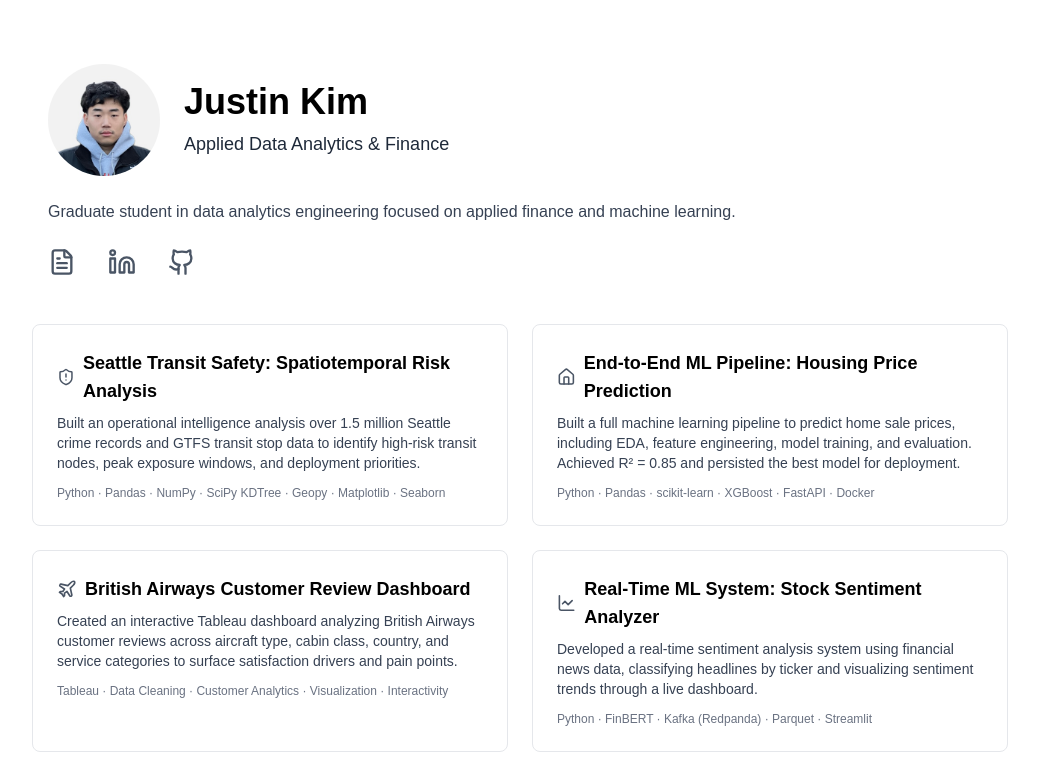
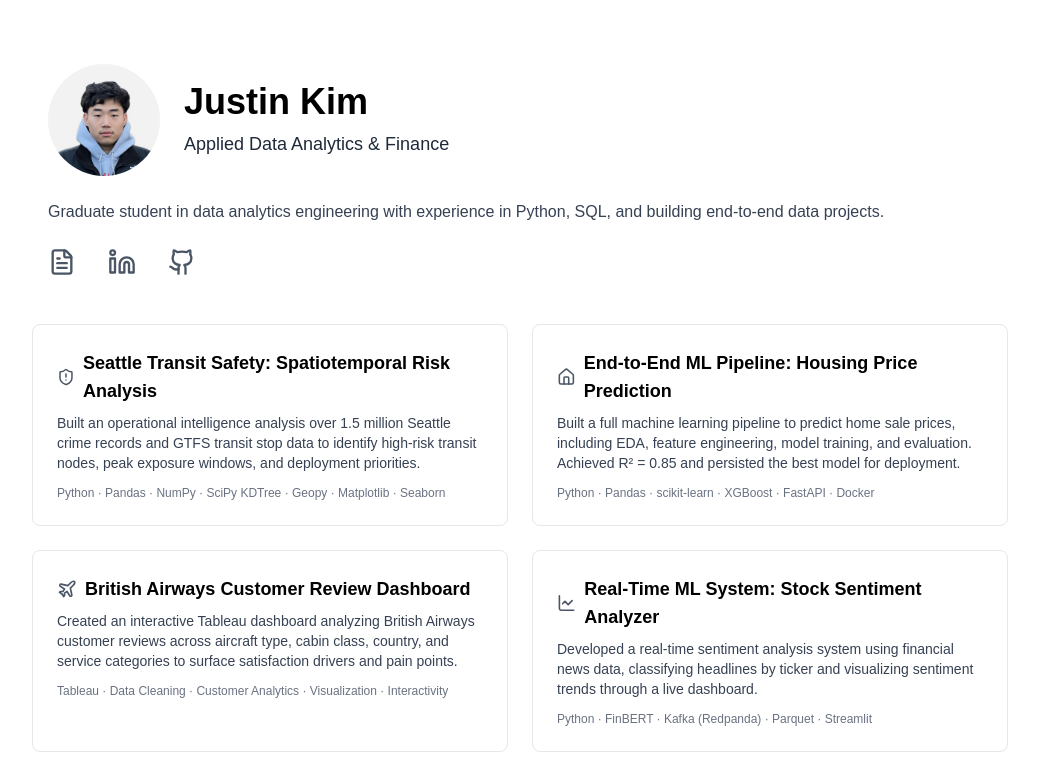
Before and after one commit to iluvcoding123/portfolio-website, a Next.js app in the folder portfolio/: page / in a window 1280 px wide. Shown: the top 774 px of the page, without its empty margins (120-1159 px from the left). Built offline with nearby package versions, Linux system fonts and the light colour scheme.

Commit message:
intro statement

```diff
--- a/portfolio/src/app/page.tsx
+++ b/portfolio/src/app/page.tsx
@@ -24,7 +24,7 @@ export default function Home() {
       </div>
 
       <p className="mt-6 max-w-xl text-gray-700 sm:max-w-none sm:whitespace-nowrap">
-        Graduate student in data analytics engineering focused on applied finance and machine learning.
+        Graduate student in data analytics engineering with experience in Python, SQL, and building end-to-end data projects.
       </p>
 
       <div className="mt-6 flex items-center gap-8">
```
